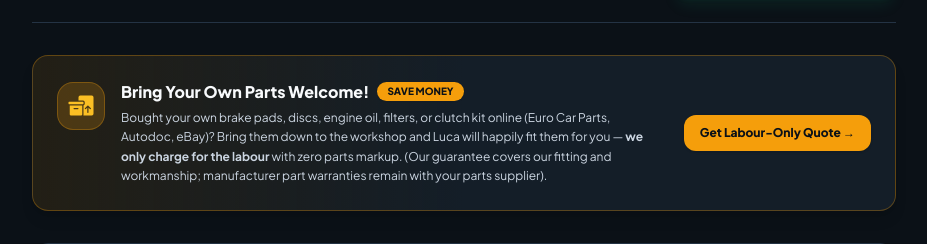
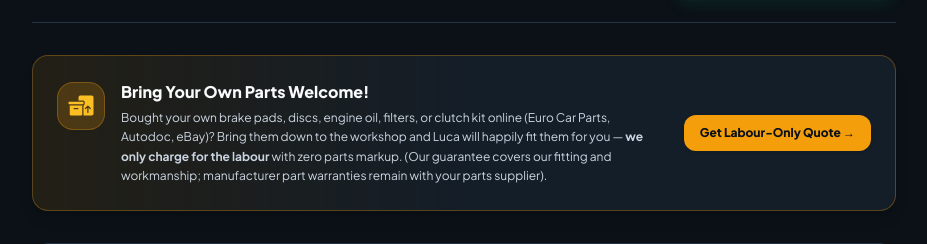
Before and after one commit to juuliettee/Lucas-garage-landingpage, a Flask app: page /pricing in a window 1280 px wide. Shown: the part 275-519 px from the top of the page, without its empty margins (176-1103 px from the left). Run offline with Flask 3, Linux system fonts and the light colour scheme; some libraries are stand-ins or nearby versions.

Commit message:
style: remove SAVE MONEY badge from parts banner on pricing page

```diff
--- a/archive/legacy_templates/pricing.html
+++ b/archive/legacy_templates/pricing.html
@@ -25,10 +25,7 @@
                 <i class="fa-solid fa-boxes-packing"></i>
             </div>
             <div>
-                <div class="flex flex-wrap items-center gap-2">
-                    <h3 class="text-base font-black text-slate-50">Bring Your Own Parts Welcome!</h3>
-                    <span class="bg-amber-500 text-[#0B1117] text-[10px] font-black uppercase px-2.5 py-0.5 rounded-full whitespace-nowrap flex-shrink-0 inline-flex items-center shadow-sm">Save Money</span>
-                </div>
+                <h3 class="text-base font-black text-slate-50">Bring Your Own Parts Welcome!</h3>
                 <p class="text-xs text-slate-300 mt-1 leading-relaxed max-w-xl">
                     Bought your own brake pads, discs, engine oil, filters, or clutch kit online (Euro Car Parts, Autodoc, eBay)? Bring them down to the workshop and Luca will happily fit them for you — <strong>we only charge for the labour</strong> with zero parts markup. (Our guarantee covers our fitting and workmanship; manufacturer part warranties remain with your parts supplier).
                 </p>
--- a/templates/en/pricing.html
+++ b/templates/en/pricing.html
@@ -25,10 +25,7 @@
                 <i class="fa-solid fa-boxes-packing"></i>
             </div>
             <div>
-                <div class="flex flex-wrap items-center gap-2">
-                    <h3 class="text-base font-black text-slate-50">Bring Your Own Parts Welcome!</h3>
-                    <span class="bg-amber-500 text-[#0B1117] text-[10px] font-black uppercase px-2.5 py-0.5 rounded-full whitespace-nowrap flex-shrink-0 inline-flex items-center shadow-sm">Save Money</span>
-                </div>
+                <h3 class="text-base font-black text-slate-50">Bring Your Own Parts Welcome!</h3>
                 <p class="text-xs text-slate-300 mt-1 leading-relaxed max-w-xl">
                     Bought your own brake pads, discs, engine oil, filters, or clutch kit online (Euro Car Parts, Autodoc, eBay)? Bring them down to the workshop and Luca will happily fit them for you — <strong>we only charge for the labour</strong> with zero parts markup. (Our guarantee covers our fitting and workmanship; manufacturer part warranties remain with your parts supplier).
                 </p>
--- a/templates/es/pricing.html
+++ b/templates/es/pricing.html
@@ -25,10 +25,7 @@
                 <i class="fa-solid fa-boxes-packing"></i>
             </div>
             <div>
-                <div class="flex flex-wrap items-center gap-2">
-                    <h3 class="text-base font-black text-slate-50">¡Puedes traer tus propios repuestos!</h3>
-                    <span class="bg-amber-500 text-[#0B1117] text-[10px] font-black uppercase px-2.5 py-0.5 rounded-full whitespace-nowrap flex-shrink-0 inline-flex items-center shadow-sm">Ahorra dinero</span>
-                </div>
+                <h3 class="text-base font-black text-slate-50">¡Puedes traer tus propios repuestos!</h3>
                 <p class="text-xs text-slate-300 mt-1 leading-relaxed max-w-xl">
                     ¿Compraste tus pastillas de freno, discos, aceite de motor, filtros o embrague por internet (Euro Car Parts, Autodoc, eBay)? Tráelos al taller y Luca te los monta: <strong>solo cobramos la mano de obra</strong> sin recargo en repuestos. (Nuestra garantía cubre nuestro montaje y mano de obra; las garantías de los repuestos corresponden a tu proveedor).
                 </p>
```
